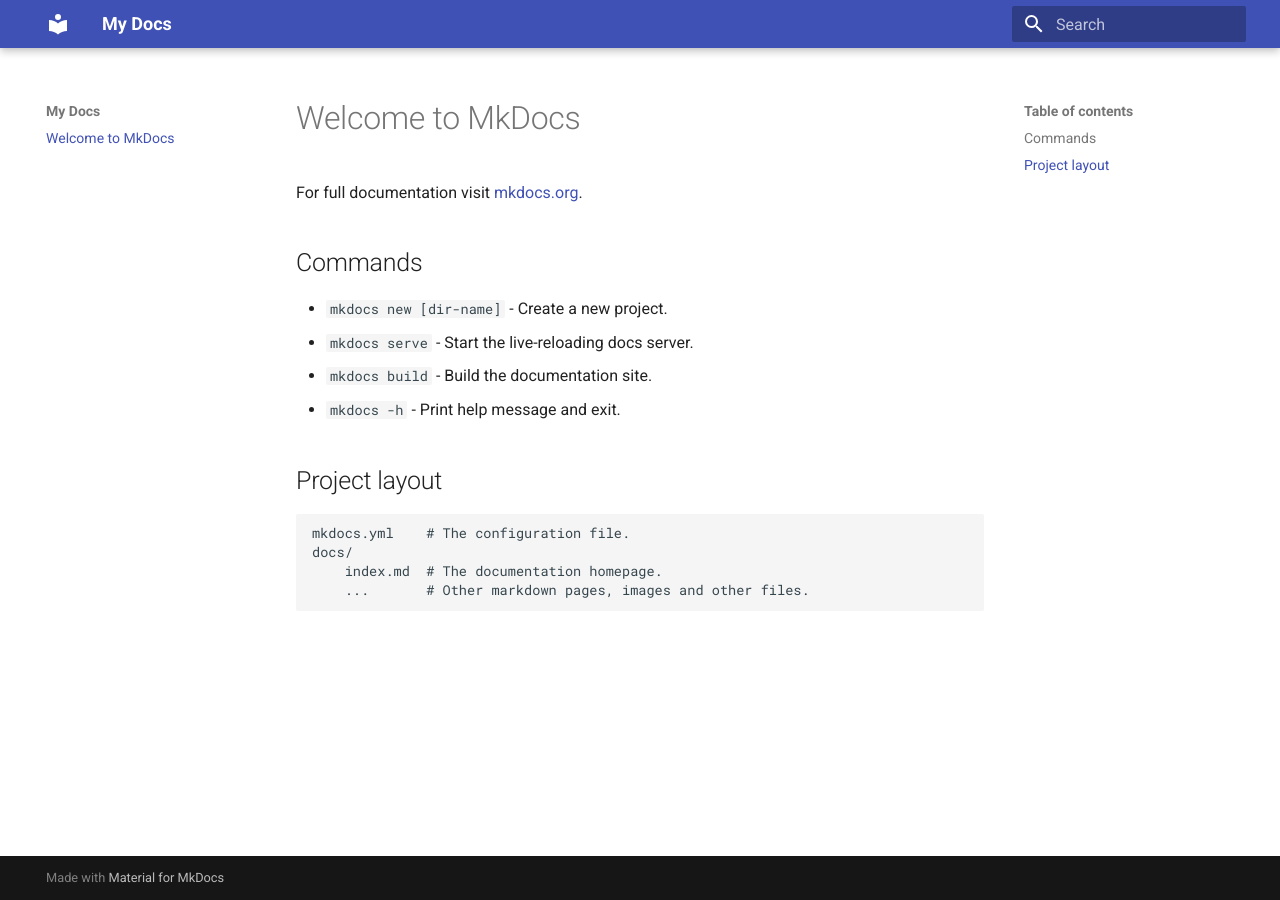
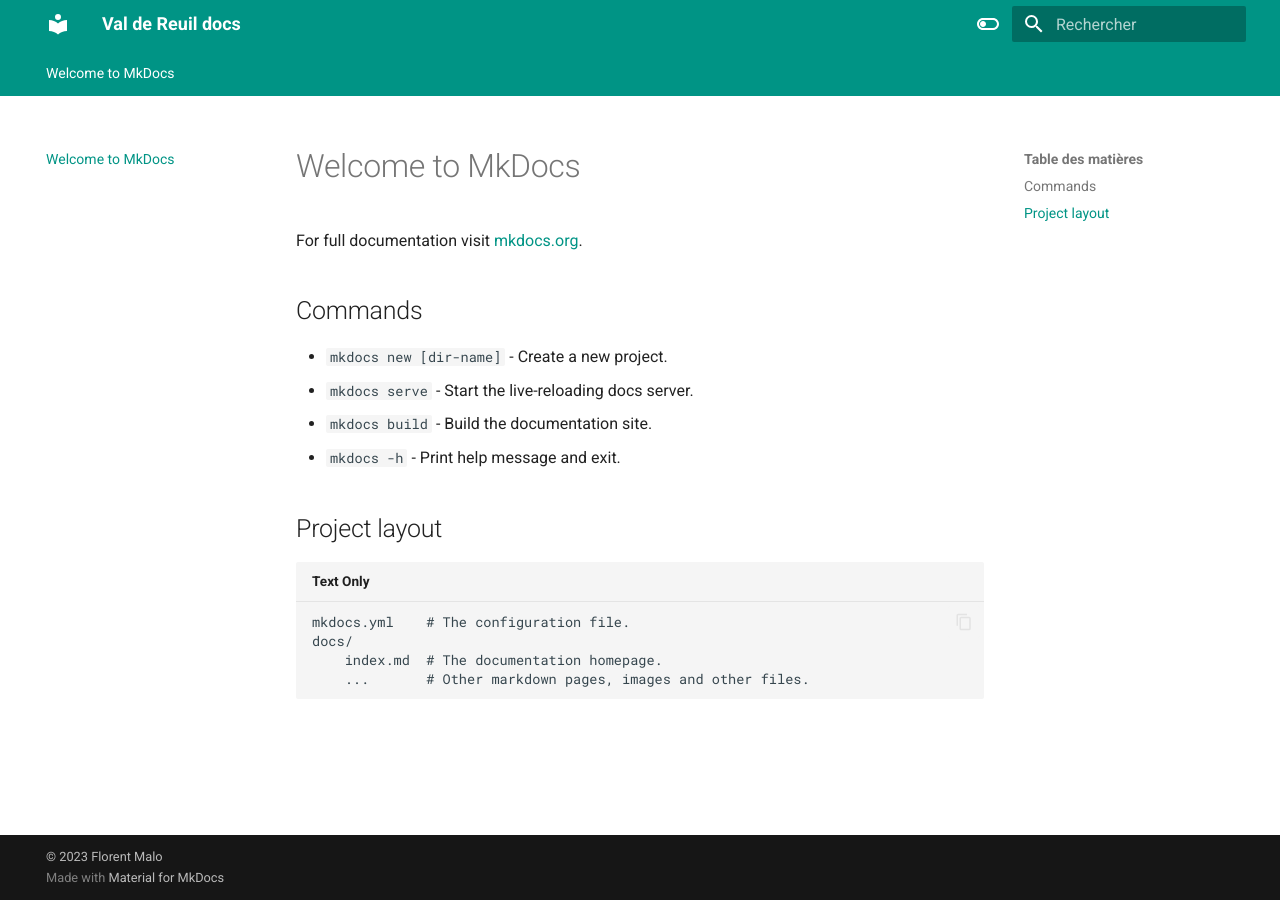
Before and after one commit to FofoMalo/vdr_docs, an MkDocs documentation site: the page built from docs/index.md, in a window 1280 px wide. Built offline with MkDocs 1.6.1 and Material for MkDocs 9.7.7, drawn with Linux system fonts in a browser that asks for light colours; the version menu is left out.

```diff
--- a/mkdocs.yml
+++ b/mkdocs.yml
@@ -1,3 +1,51 @@
-site_name: My Docs
+site_name: Val de Reuil docs
 theme:
   name: material
+  features:
+    - navigation.tabs
+    - navigation.sections
+    - toc.follow
+    - navigation.top
+    - search.suggest
+    - search.hightlight
+    - content.tabs.link
+    - content.code.annotation
+    - content.code.copy
+  language: fr
+  palette:
+    - scheme: default
+      toggle:
+        icon: material/toggle-switch-off-outline
+        name: switch to dark mode
+      primary: teal
+      accent: blue
+    - scheme: slate
+      toggle:
+        icon: material/toggle-switch-off-outline
+        name: switch to dark mode
+      primary: teal
+      accent: lime
+markdown_extensions:
+  - pymdownx.highlight:
+      use_pygments: true
+      anchor_linenums: true
+      auto_title: true
+  - pymdownx.inlinehilite
+  - pymdownx.snippets
+  - admonition
+  - pymdownx.arithmatex:
+      generic: true
+  - footnotes
+  - pymdownx.details
+  - pymdownx.superfences
+  - pymdownx.mark
+  - attr_list
+  - md_in_html
+  - pymdownx.details
+
+extra:
+  version:
+    provider: mike
+
+copyright: |
+  &copy; 2023 <a href="https://github.com/FofoMalo" target "_blank" rel="glp3">Florent Malo</a>
```
